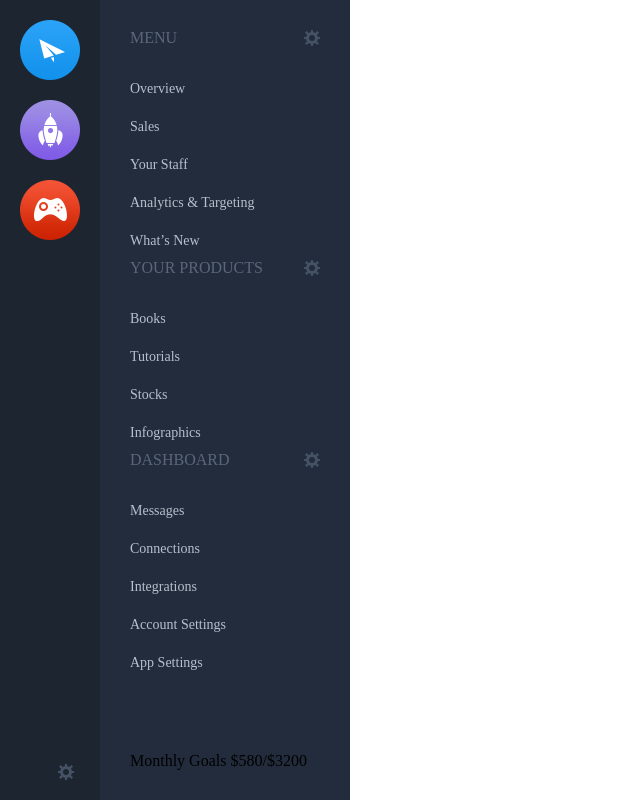
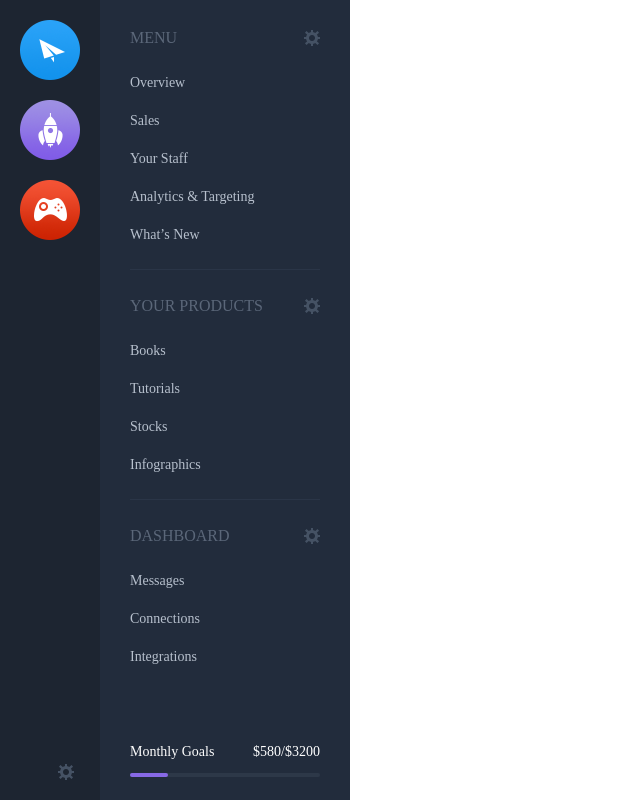
Before and after one commit to fenpho/baidu-ife, a plain HTML site: page day12-15/index.html in a window 1280 px wide. Shown: the whole page, without its empty margins (0-640 px from the left). Drawn offline with Linux system fonts and the light colour scheme.

Commit message:
finished nav style for day12-15

```diff
--- a/day12-15/index.css
+++ b/day12-15/index.css
@@ -58,6 +58,8 @@ nav .content {
   left: 0;
   width: 100%;
   padding: 30px;
+  height: 85%;
+  overflow: hidden;
 }
 nav .goal {
   position: absolute;
@@ -65,12 +67,13 @@ nav .goal {
   left: 0;
   width: 100%;
   padding: 30px;
+  padding-bottom: 23px;
 }
 nav .content dl {
   vertical-align: top;
 }
 nav .content dt {
-  height: 40px;
+  height: 34px;
   line-height: 16px;
   font-size: 16px;
   color: #5b6779;
@@ -86,3 +89,37 @@ nav .content a {
   color: #b7c0cd;
   text-decoration: none;
 }
+nav .content .last-child {
+  padding-bottom: 15px;
+  margin-bottom: 28px;
+  border-bottom: 1px solid #2a3547;
+}
+nav .goal .month {
+  display: flex;
+  font-size: 14px;
+  margin-bottom: 13px;
+  color: #fff;
+  justify-content: space-between
+}
+nav .goal .progress {
+  position: relative;
+  height: 4px;
+}
+nav .progress .outer {
+  position: absolute;
+  left: 0;
+  top: 0;
+  height: 4px;
+  width: 100%;
+  background-color: #2d3848;
+  border-radius: 2px;
+}
+nav .progress .inner {
+  position: absolute;
+  left: 0;
+  top: 0;
+  height: 4px;
+  width: 20%;
+  background-color: #8769e5;
+  border-radius: 2px;
+}
--- a/day12-15/index.html
+++ b/day12-15/index.html
@@ -72,7 +72,7 @@
           <dd>
             <a href="#">Analytics & Targeting</a>
           </dd>
-          <dd>
+          <dd class="last-child">
             <a href="#">What’s New</a>
           </dd>
           <dt>YOUR PRODUCTS
@@ -89,7 +89,7 @@
           <dd>
             <a href="#">Stocks</a>
           </dd>
-          <dd>
+          <dd class="last-child">
             <a href="">Infographics</a>
           </dd>
           <dt>DASHBOARD
@@ -110,7 +110,7 @@
           <span class="value">$580/$3200</span>
         </div>
         <div class="progress">
-          <div class="outter">
+          <div class="outer">
             <span class="inner"></span>
           </div>
         </div>
```
